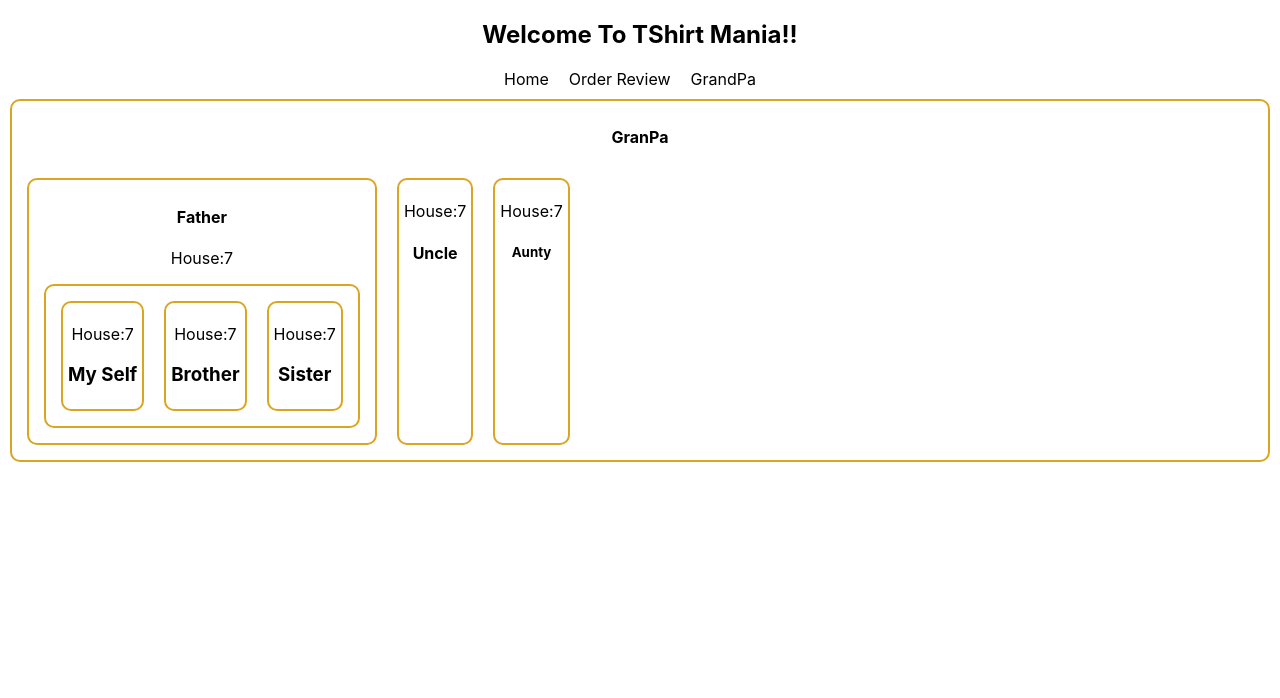
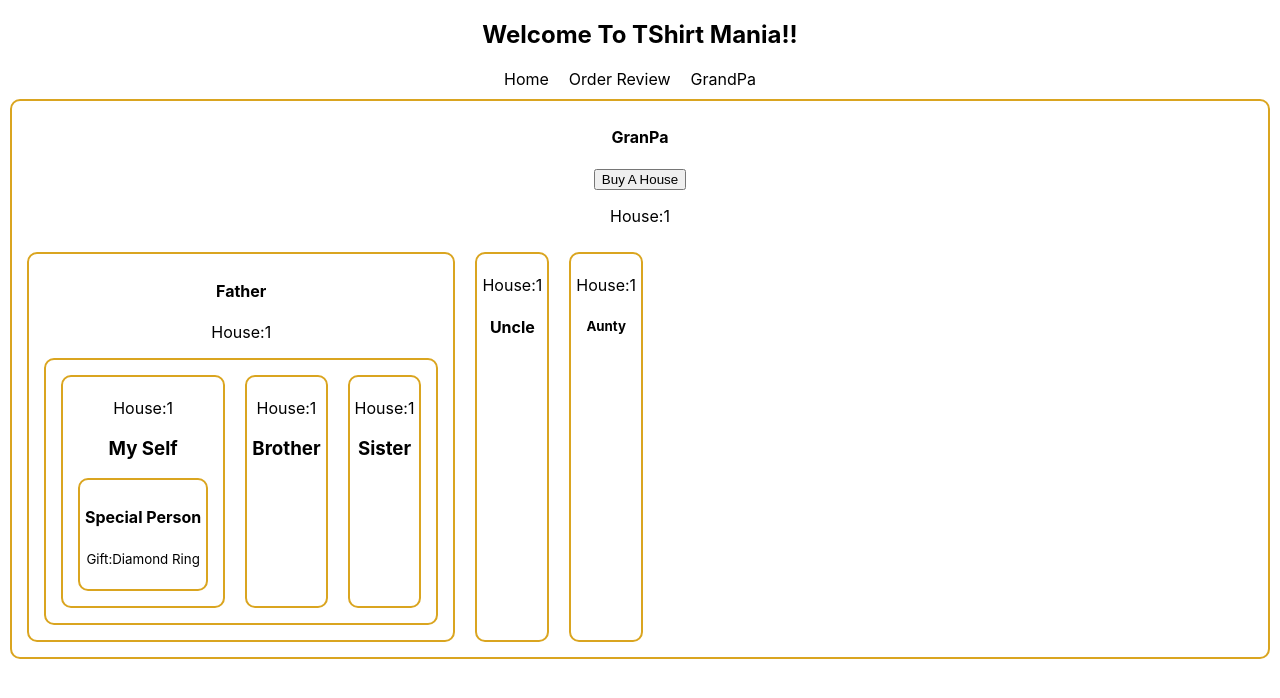
Before and after one commit to noormohammad20/t-shirt-mania, a React (Create React App) app: page /grandpa in a window 1280 px wide. Shown: the top 698 px of the page. Built offline with nearby package versions, Linux system fonts and the light colour scheme; the HTML template or start-up script is replaced by a standard one.

Commit message:
Prop Drilling to pass data to a many level components

```diff
--- a/src/components/Father/Father.js
+++ b/src/components/Father/Father.js
@@ -2,13 +2,13 @@
 import MySelf from '../MySelf/MySelf'
 import Brother from '../Brother/Brother'
 import Sister from '../Sister/Sister'
-const Father = ({ house }) => {
+const Father = ({ house, ornament }) => {
     return (
         <div>
             <h4>Father</h4>
             <p>House:{house}</p>
             <div style={{ display: 'flex' }}>
-                <MySelf house={house}></MySelf>
+                <MySelf house={house} ornament={ornament}></MySelf>
                 <Brother house={house}></Brother>
                 <Sister house={house}></Sister>
             </div>
--- a/src/components/GrandPa/GrandPa.js
+++ b/src/components/GrandPa/GrandPa.js
@@ -1,15 +1,22 @@
-import React from 'react'
+import React, { useState } from 'react'
 import Father from '../Father/Father'
 import Uncle from '../Uncle/Uncle'
 import Aunty from '../Aunty/Aunty'
 import './GrandPa.css'
 const GrandPa = () => {
-    const house = 7
+    const [house, setHouse] = useState(1)
+    const ornament = 'Diamond Ring'
+    const handleBuyAHouse = () => {
+        const newHouseCount = house + 1
+        setHouse(newHouseCount)
+    }
     return (
         <div className='grandpa' >
             <h4>GranPa</h4>
+            <button onClick={handleBuyAHouse}>Buy A House</button>
+            <p>House:{house}</p>
             <section style={{ display: 'flex' }}>
-                <Father house={house}></Father>
+                <Father house={house} ornament={ornament}></Father>
                 <Uncle house={house}></Uncle>
                 <Aunty house={house}></Aunty>
             </section>
--- a/src/components/MySelf/MySelf.js
+++ b/src/components/MySelf/MySelf.js
@@ -1,10 +1,12 @@
 import React from 'react'
+import Special from '../Special/Special'
 
-const MySelf = ({ house }) => {
+const MySelf = ({ house, ornament }) => {
     return (
         <div>
             <p>House:{house}</p>
             <h3>My Self</h3>
+            <Special ornament={ornament}></Special>
         </div>
     )
 }
--- /dev/null
+++ b/src/components/Special/Special.js
@@ -0,0 +1,12 @@
+import React from 'react'
+
+const Special = ({ ornament }) => {
+    return (
+        <div>
+            <h4>Special Person</h4>
+            <p><small>Gift:{ornament}</small></p>
+        </div>
+    )
+}
+
+export default Special
```
